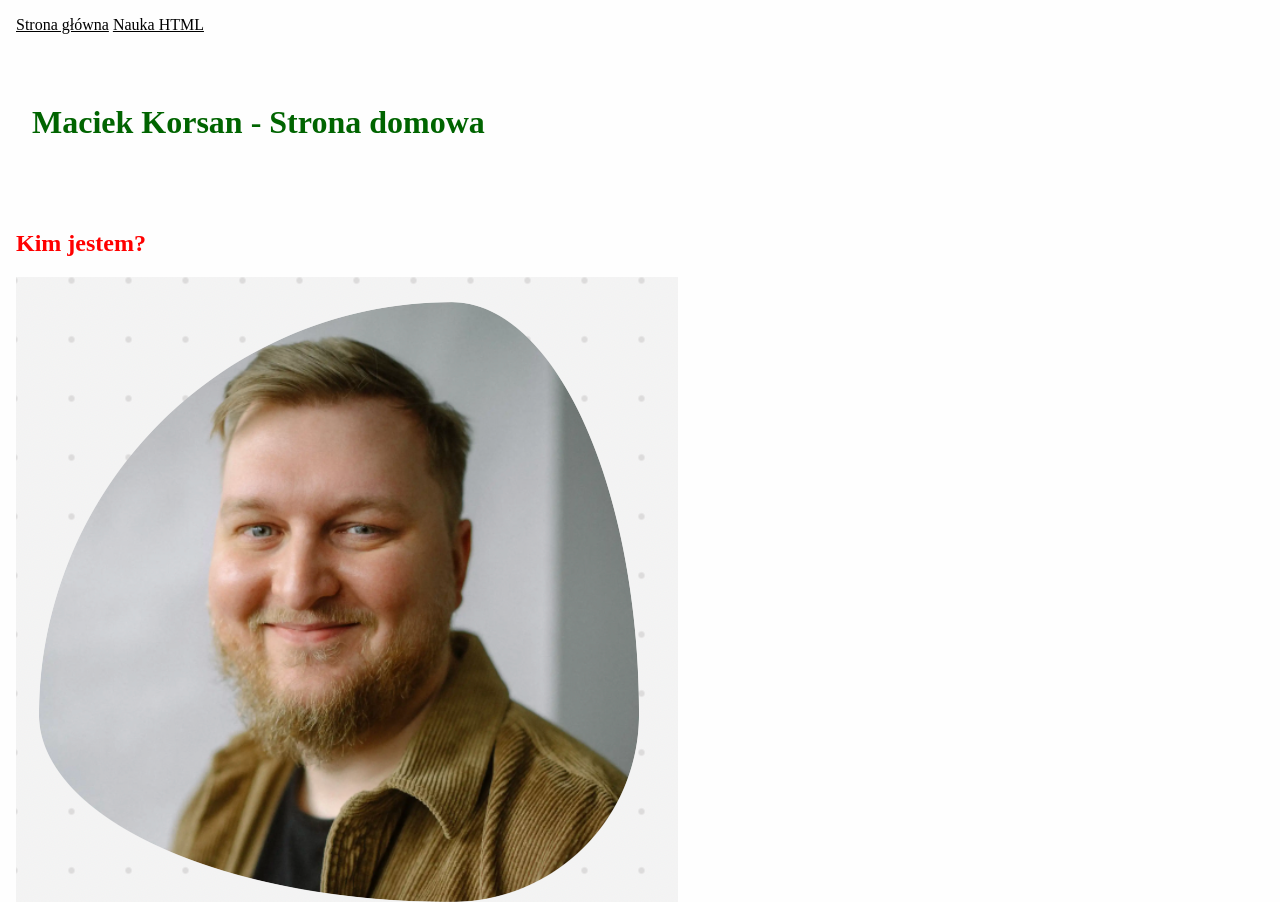
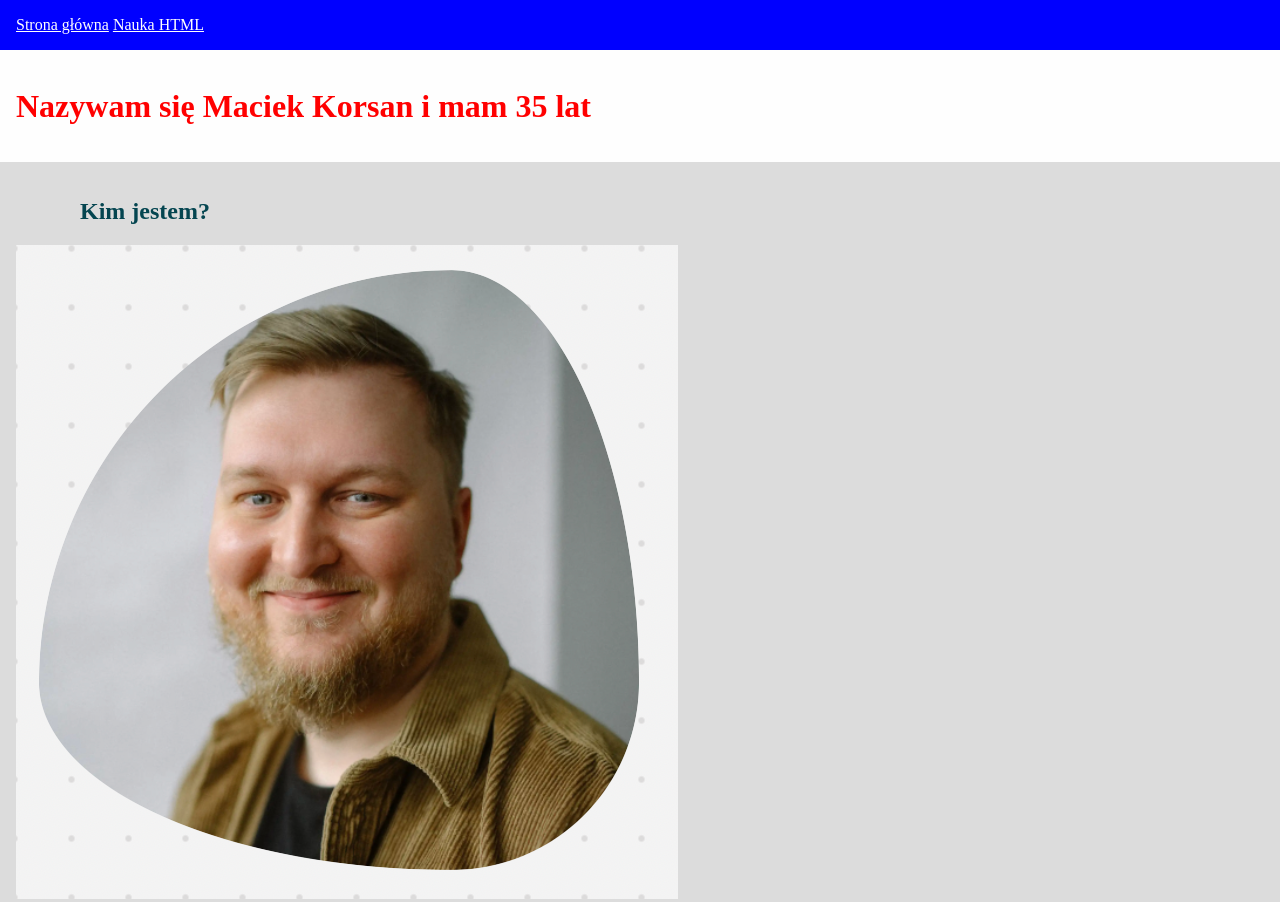
Before and after one commit to maciekwtfowicz/homepage, a plain HTML site: page index.html in a window 1280 px wide. Shown: the top 902 px of the page. Drawn offline with Linux system fonts and the light colour scheme.

Commit message:
BEM & DOM

```diff
--- a/index.html
+++ b/index.html
@@ -5,24 +5,24 @@
 	<meta charset="UTF-8">
 	<meta name="viewport" content="width=device-width, initial-scale=1.0">
 	<title>WTF: Co ten frontend</title>
-	<link href="normalize.css" type="text/css" rel="stylesheet">
-	<link href="style.css" type="text/css" rel="stylesheet">
+	<link href="/normalize.css" type="text/css" rel="stylesheet">
+	<link href="/style.css" type="text/css" rel="stylesheet">
 </head>
 
 <body>
 	<header>
-		<nav>
-			<a href="index.html">Strona główna</a>
-			<a href="nauka-html.html">Nauka HTML</a>
+		<nav class="navigation">
+			<a class="navigation__link" href="index.html">Strona główna</a>
+			<a class="navigation__link" href="nauka-html.html">Nauka HTML</a>
 		</nav>
 	</header>
 	<main>
-		<header id="top">
-			<h1>Maciek Korsan - Strona domowa</h1>
+		<header class="page-header" id="top">
+			<h1 class="page-header__heading page-header__heading--js">Maciek Korsan - Strona domowa jest fajna</h1>
 		</header>
-		<section class="about">
-			<h2 class="czerwony">Kim jestem?</h2>
-			<img src="korsi.png" alt="Zdjęcie Maćka Korsana"/>
+		<section class="section">
+			<h2 class="section__header">Kim jestem?</h2>
+			<img src="/korsi.png" alt="Zdjęcie Maćka Korsana"/>
 			<p >
 				Hej! Na co dzień uczę <strong>wspaniałych ludzi</strong> tajnej <strong>sztuki frontendu</strong> w ramach
 				szkolenia <a href="https://cotenfrontend.pl" target="_blank">WTF</a> i pracuję jako <em>frontend developer</em>
@@ -35,8 +35,8 @@
 				Poczytaj więcej o <a href="#szkolenie">nagrywaniu szkolenia</a>
 			</p>
 		</section>
-		<section>
-			<h2>Notatki z WTF: Co ten frontend</h2>
+		<section class="section">
+			<h2 class="section__header section__header--special">Notatki z WTF: Co ten frontend</h2>
 			<article class="my-article">
 				<h3>Jak stworzyć prawidłowego HTML-a?</h3>
 				<p>
@@ -67,7 +67,7 @@
 		<p>Strona domowa Maćka Korsana, wszystkie treści są efektem tworzenia szkolenia WTF: Co ten frontend. <a
 				href="#top">Do góry ⬆️</a></p>
 	</footer>
-	<script src="main.js"></script>
+	<script defer src="main.js"></script>
 </body>
 
 </html>
--- a/main.js
+++ b/main.js
@@ -1,4 +1,12 @@
-const firstName = 'Maciek';
+const firstName = 'Maciek Korsan';
 const age = 35;
 
 console.log(`Nazywam się ${firstName} i mam ${age} lat`);
+
+const header = document.querySelector('.page-header__heading--js')
+
+header.innerHTML = `Nazywam się ${firstName} i mam ${age} lat`;
+
+console.log(header.style)
+
+header.style.color = 'red';
--- a/style.css
+++ b/style.css
@@ -29,9 +29,7 @@ h2 {
 }
 
 
-a {
-	color: inherit;
-}
+
 
 section {
 	padding: 16px;
@@ -61,5 +59,29 @@ footer {
 }
 
 header {
+}
+
+.navigation {
 	padding: 16px;
+	background: blue;
 }
+
+
+.navigation__link {
+	color: white;
+}
+
+.section {
+	background: #dcdcdc;
+	margin-bottom: 16px;
+}
+
+.section__header {
+	margin-left: 64px;
+	color: #044550;
+}
+
+
+.section__header--special {
+	color: tomato;
+}
```
